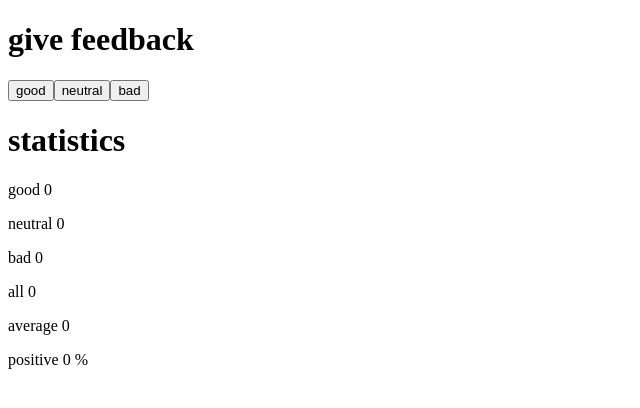
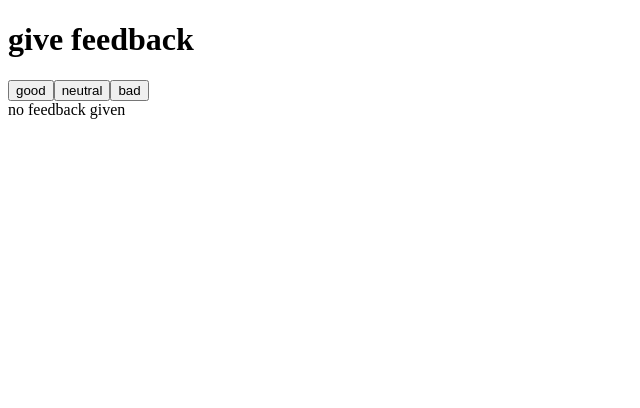
Before and after one commit to Kakashi398/unicafe, a React (Create React App) app: page / in a window 1280 px wide. Shown: the top 408 px of the page, without its empty margins (0-640 px from the left). Built offline with nearby package versions, Linux system fonts and the light colour scheme.

Commit message:
1.9: unicafe step4

```diff
--- a/src/App.js
+++ b/src/App.js
@@ -2,9 +2,19 @@ import { useState } from "react";
 
 const Statistics = ({good, neutral, bad}) =>{
 
+
   const all = good + neutral +bad
   const average = all / 3
   const positive = (good + neutral) / 3 * 100
+
+  if(good === 0 && neutral ===0 && bad ===0){
+    return (
+      <div>
+        no feedback given
+      </div>
+    )
+  }
+
 
   return(
     <div>
@@ -21,10 +31,30 @@ const Statistics = ({good, neutral, bad}) =>{
   )
 }
 
+
+
+
+
 const App =() => {
   const [good, setGood] = useState(0)
   const [neutral, setNeutral] = useState(0)
   const [bad, setBad] = useState(0)
+
+
+  const goodClick = () => {
+    setGood(good)
+    setGood(good + 1)
+  }
+
+  const neutralClick = () => {
+    setNeutral(neutral)
+    setNeutral(neutral + 1)
+  }
+
+  const badClick = () => {
+    setBad(bad)
+    setBad(bad + 1)
+  }
 
 
 
@@ -33,12 +63,11 @@ const App =() => {
       <h1>give feedback</h1>
 
 
-      <button onClick={() => setGood(good +1)} >good</button>
+      <button onClick={goodClick} >good</button>
 
-      <button onClick={() => setNeutral(neutral + 1)}>neutral</button>
+      <button onClick={neutralClick}>neutral</button>
 
-      <button onClick={() => setBad(bad + 1)}>bad</button>
-
+      <button onClick={badClick}>bad</button>
 
     < Statistics good={good} neutral={neutral} bad={bad} />
     </div>
```
